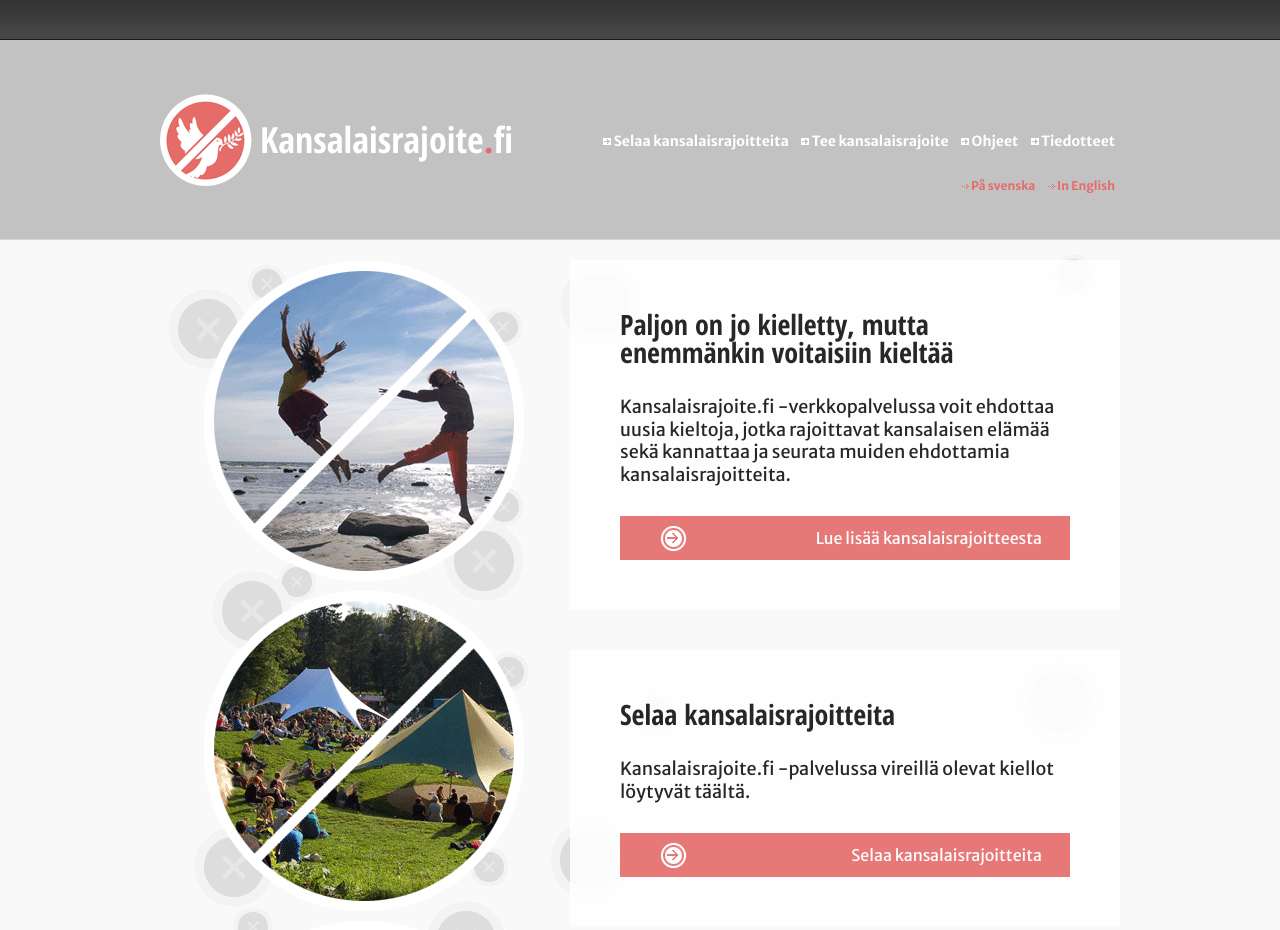
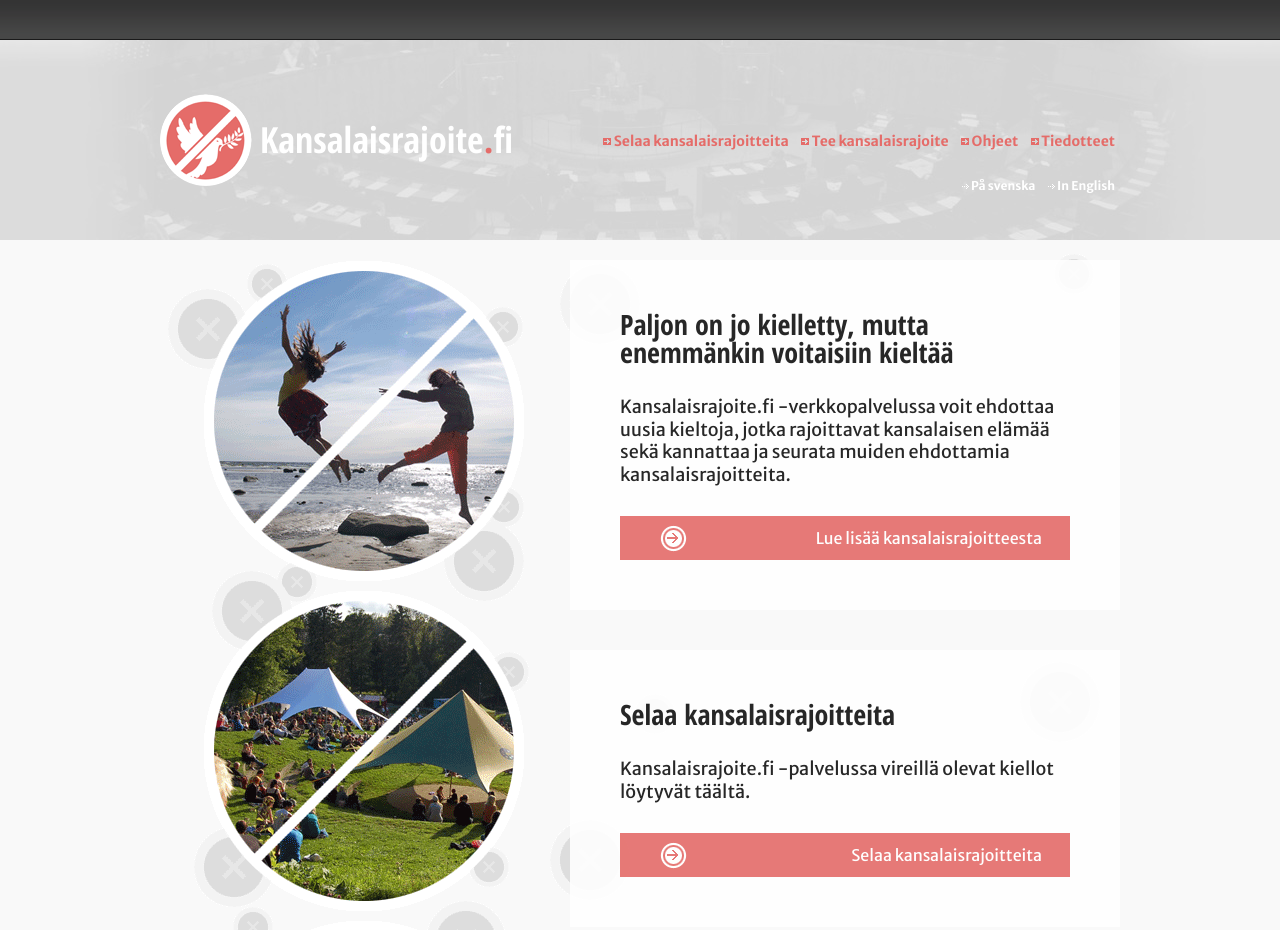
Before and after one commit to spktklr/kansalaisrajoite, a plain HTML site: page index.html in a window 1280 px wide. Shown: the top 930 px of the page. Drawn offline with nearby package versions, Linux system fonts and the light colour scheme.

Commit message:
headermuutos

```diff
--- a/index.html
+++ b/index.html
@@ -7,7 +7,7 @@
 	<meta charset="utf-8">
 	<meta http-equiv="X-UA-Compatible" content="IE=edge">
 	<title>Kansalaisrajoite</title>
-	<meta name="description" content="">
+	<meta name="description" content="Kansalaisrajoite.fi Ehdota ja selaa kansalaisaloitteita.">
 	<meta name="viewport" content="width=device-width, initial-scale=1">
 	<link rel="icon" type="image/png" href="favicon.ico">
 	<link rel="apple-touch-icon" href="apple-touch-icon"/>
--- a/sass/main.scss
+++ b/sass/main.scss
@@ -3,7 +3,7 @@
 @import url(http://fonts.googleapis.com/css?family=Open+Sans+Condensed:300,700,300italic);
 @import "compass";
 $themecolor: #e56c69;
-$headergray: #c2c2c2;
+$headergray: #dcdcdc;
 $semigray: #f9f9f9;
 
 $break: 980px;
@@ -64,7 +64,7 @@ a {
 }
 /* HEADER TYYLIT */
 header {
-	background:url(../img/topheader.gif) top repeat-x, url(../img/dot.gif) bottom repeat-x, $headergray;
+	background:url(../img/headerbg.jpg) bottom center no-repeat, url(../img/topheader.gif) top repeat-x, url(../img/dot.gif) bottom repeat-x, $headergray;
 	@media screen and (min-width:$break) {
 		height:240px;
 	}
@@ -115,6 +115,7 @@ nav ul li {
 	padding:5px;
 	@include transition(all, 0.5s ease-in);
 	@include border-radius(4px);
+	color:$themecolor;
 }
 nav ul li:hover {
 	background:lighten($headergray, 3%);
@@ -129,13 +130,13 @@ nav ul:nth-of-type(2) li {
 		display:none;
 	}
 	font-size:12px;
-	color:$themecolor;
+	color:white;
 }
 nav ul:nth-of-type(1) li:before {
-	content:url(../img/nuoli1.gif) " ";
+	content:url(../img/nuoli12.gif) " ";
 }
 nav ul:nth-of-type(2) li:before {
-	content:url(../img/nuoli2.gif) " ";
+	content:url(../img/nuoli22.gif) " ";
 }
 /* CONTENT TYYLIT */
 section {
@@ -184,7 +185,7 @@ article h2:nth-of-type(2) {
 	@include transition(background, 0.5s ease-in);
 }
 article h2:nth-of-type(2):hover {
-	@media screen and (mix-width:$break){
+	@media screen and (min-width:$break){
 		background:darken($themecolor, 10%) url(../img/nuoli3.png) no-repeat 45px;
 	}
 	@media screen and (max-width:$break){
```
Also changed, not shown: img/headerbg.jpg (added), img/nuoli12.gif (added), img/nuoli22.gif (added), stylesheets/main.css.
